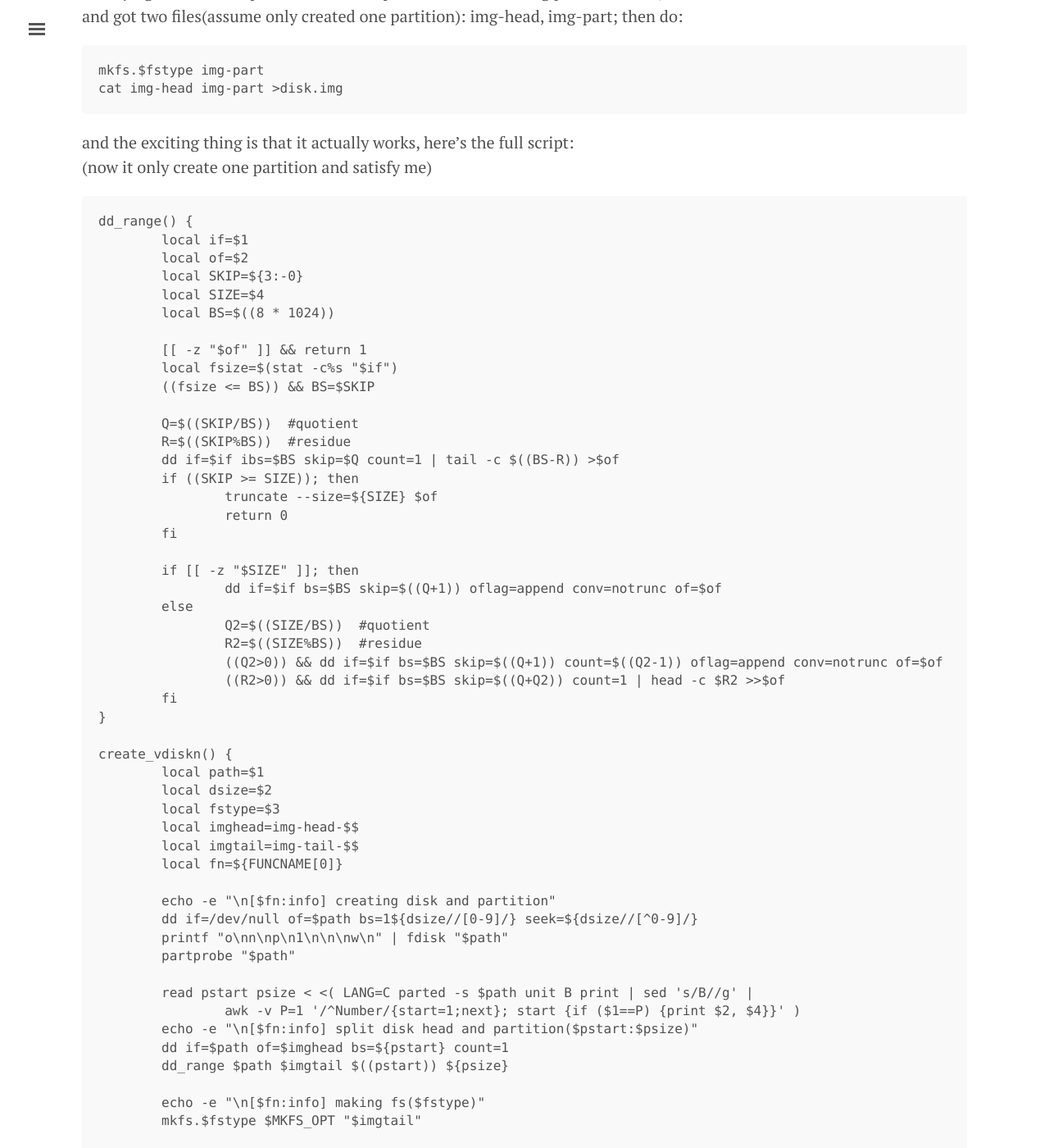
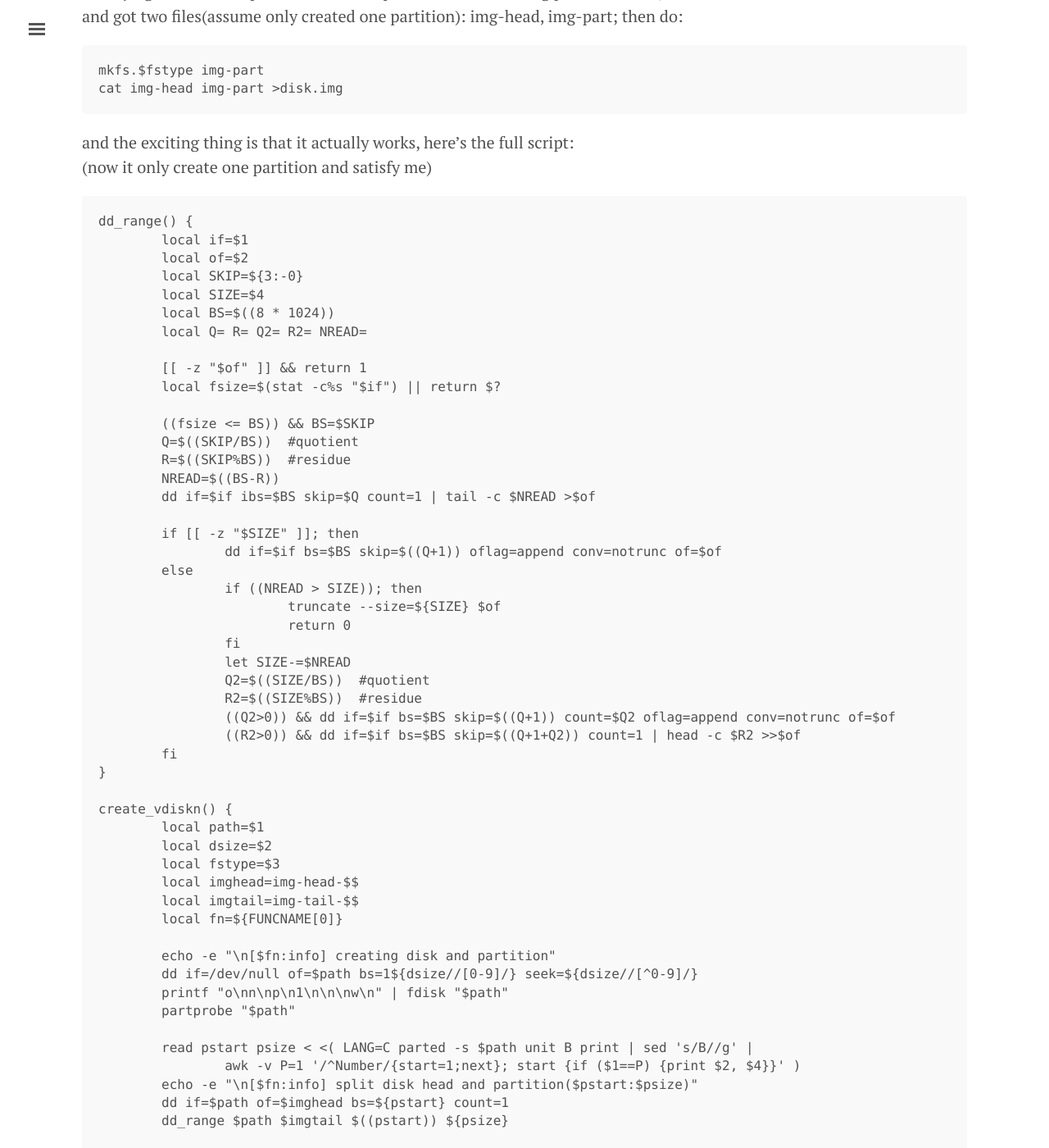
Before and after one commit to tcler/tcler.github.io, a Jekyll site: the page built from _posts/2022-03-10-create-any-filesystem-in-image-as-non-root-user.md, in a window 1280 px wide and 1400 px high, scrolled down 679 px. Shown: the whole window at 82% size. Built offline with Jekyll 4.4.1, drawn with Linux system fonts in a browser that asks for light colours; some of the changed text lies outside the part shown.

Commit message:
Update 2022-03-10-create-any-filesystem-in-image-as-non-root-user.md

```diff
--- a/_posts/2022-03-10-create-any-filesystem-in-image-as-non-root-user.md
+++ b/_posts/2022-03-10-create-any-filesystem-in-image-as-non-root-user.md
@@ -29,26 +29,29 @@ dd_range() {
         local SKIP=${3:-0}
         local SIZE=$4
         local BS=$((8 * 1024))
+        local Q= R= Q2= R2= NREAD=
 
         [[ -z "$of" ]] && return 1
-        local fsize=$(stat -c%s "$if")
+        local fsize=$(stat -c%s "$if") || return $?
+
         ((fsize <= BS)) && BS=$SKIP
-
         Q=$((SKIP/BS))  #quotient
         R=$((SKIP%BS))  #residue
-        dd if=$if ibs=$BS skip=$Q count=1 | tail -c $((BS-R)) >$of
-        if ((SKIP >= SIZE)); then
-                truncate --size=${SIZE} $of
-                return 0
-        fi
+        NREAD=$((BS-R))
+        dd if=$if ibs=$BS skip=$Q count=1 | tail -c $NREAD >$of
 
         if [[ -z "$SIZE" ]]; then
                 dd if=$if bs=$BS skip=$((Q+1)) oflag=append conv=notrunc of=$of
         else
+                if ((NREAD > SIZE)); then
+                        truncate --size=${SIZE} $of
+                        return 0
+                fi
+                let SIZE-=$NREAD
                 Q2=$((SIZE/BS))  #quotient
                 R2=$((SIZE%BS))  #residue
-                ((Q2>0)) && dd if=$if bs=$BS skip=$((Q+1)) count=$((Q2-1)) oflag=append conv=notrunc of=$of
-                ((R2>0)) && dd if=$if bs=$BS skip=$((Q+Q2)) count=1 | head -c $R2 >>$of
+                ((Q2>0)) && dd if=$if bs=$BS skip=$((Q+1)) count=$Q2 oflag=append conv=notrunc of=$of
+                ((R2>0)) && dd if=$if bs=$BS skip=$((Q+1+Q2)) count=1 | head -c $R2 >>$of
         fi
 }
 
```
